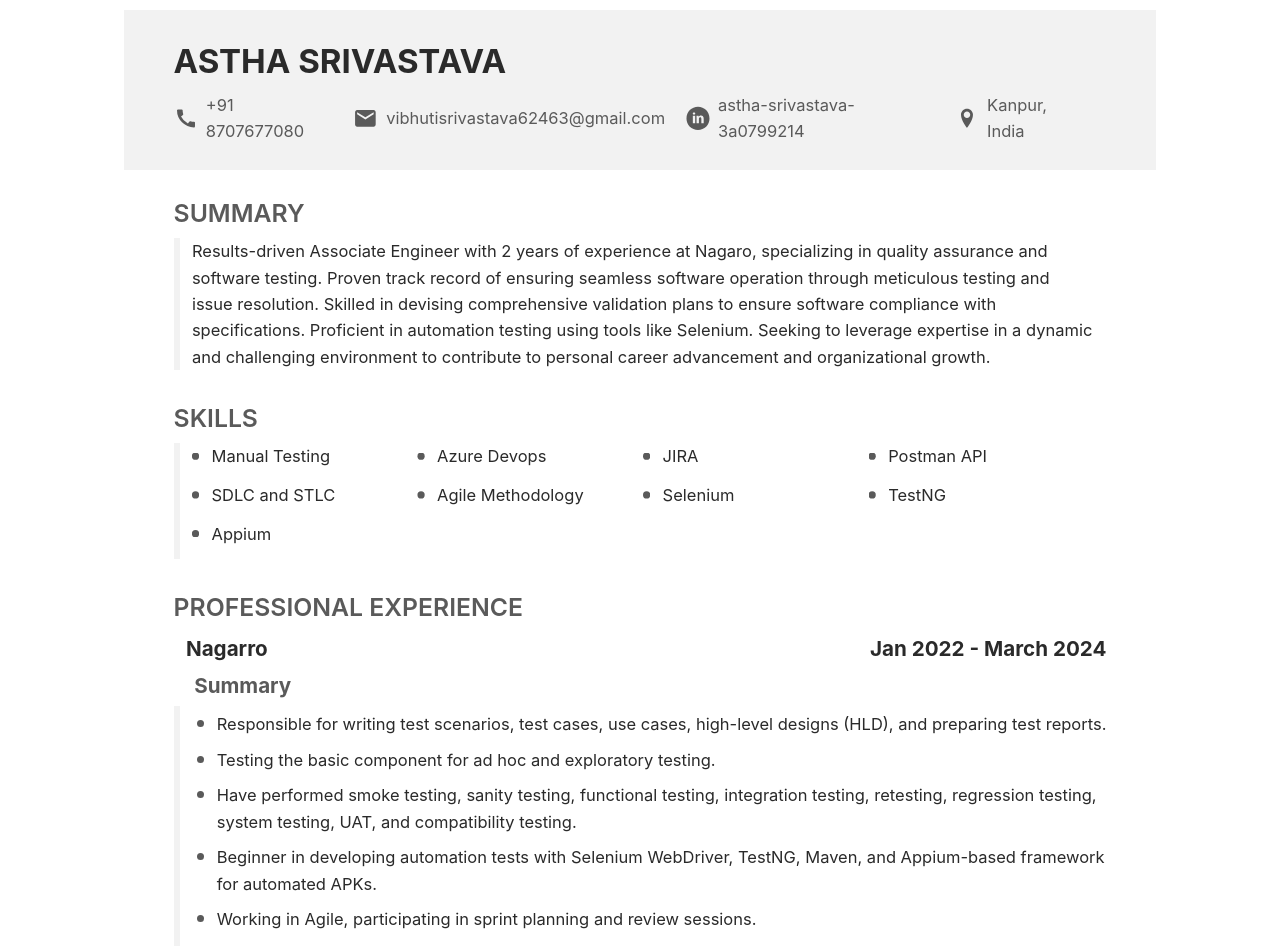
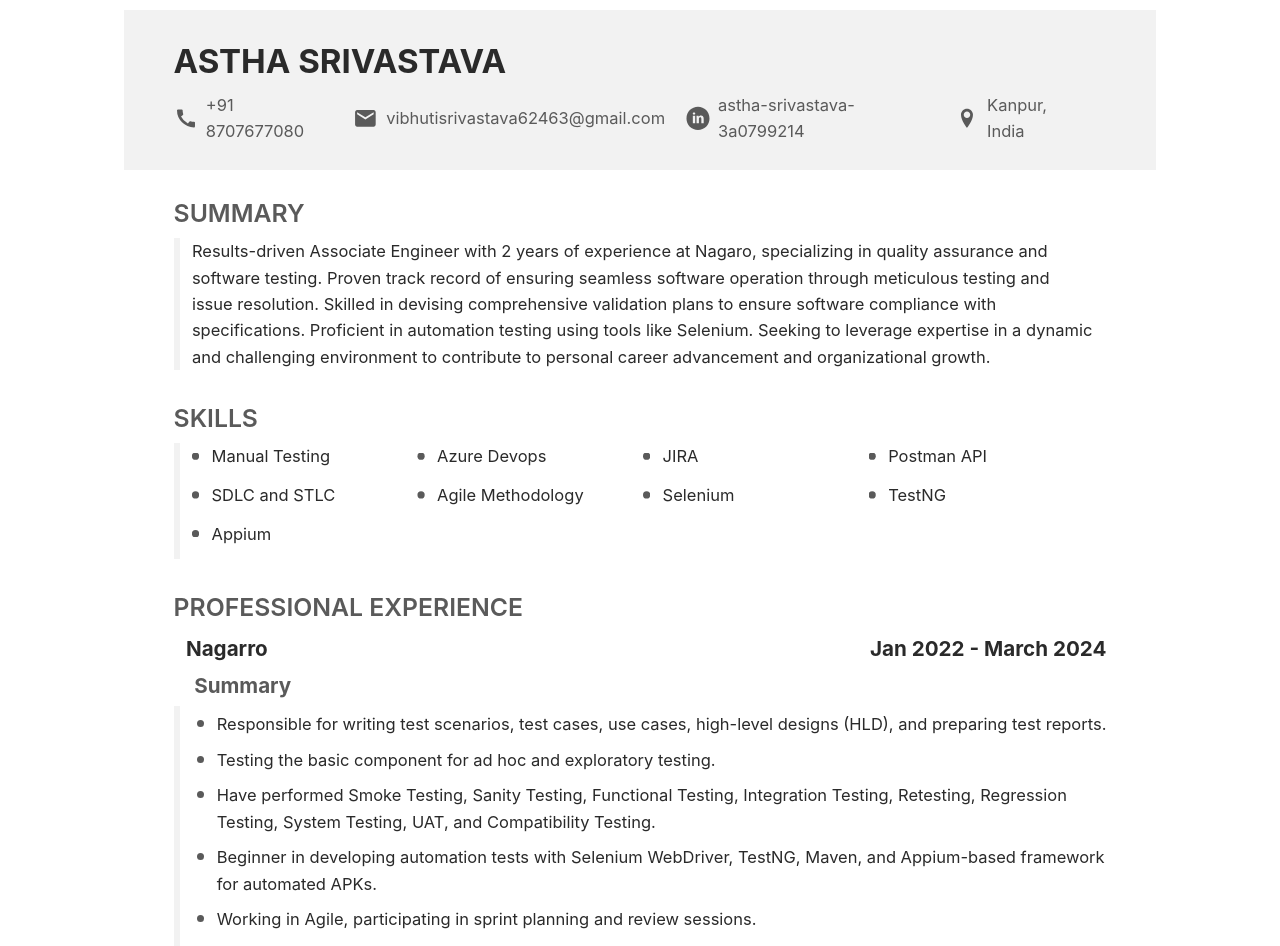
Before and after one commit to akshat-triv/my__resume, a Vue app: page / in a window 1280 px wide. Shown: the top 946 px of the page. Built offline with nearby package versions, Linux system fonts and the light colour scheme.

Commit message:
chore: text changes

```diff
--- a/src/App.vue
+++ b/src/App.vue
@@ -101,8 +101,8 @@ import LocationPinIcon from './components/icons/LocationPinIcon.vue'
           Testing the basic component for ad hoc and exploratory testing.
         </li>
         <li class="section-list-item">
-          Have performed smoke testing, sanity testing, functional testing, integration testing,
-          retesting, regression testing, system testing, UAT, and compatibility testing.
+          Have performed Smoke Testing, Sanity Testing, Functional Testing, Integration Testing,
+          Retesting, Regression Testing, System Testing, UAT, and Compatibility Testing.
         </li>
         <li class="section-list-item">
           Beginner in developing automation tests with Selenium WebDriver, TestNG, Maven, and
```
